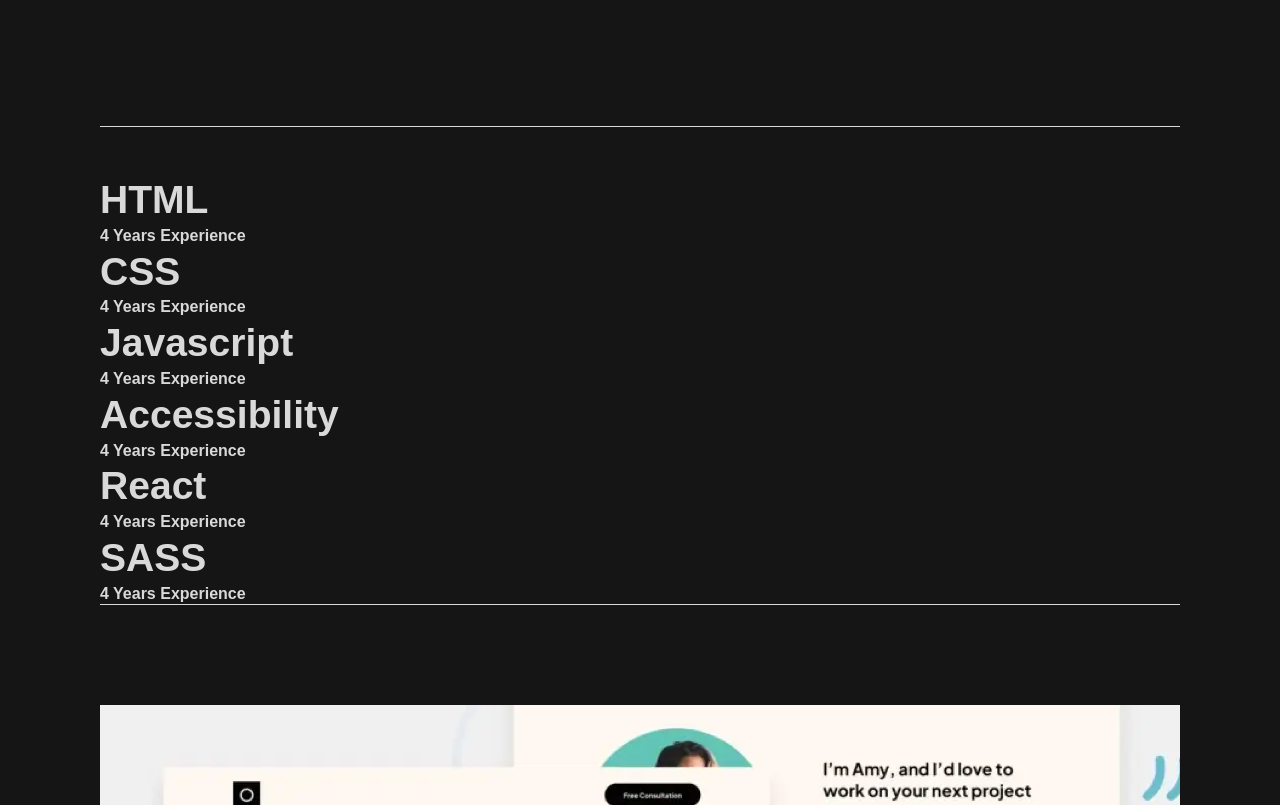
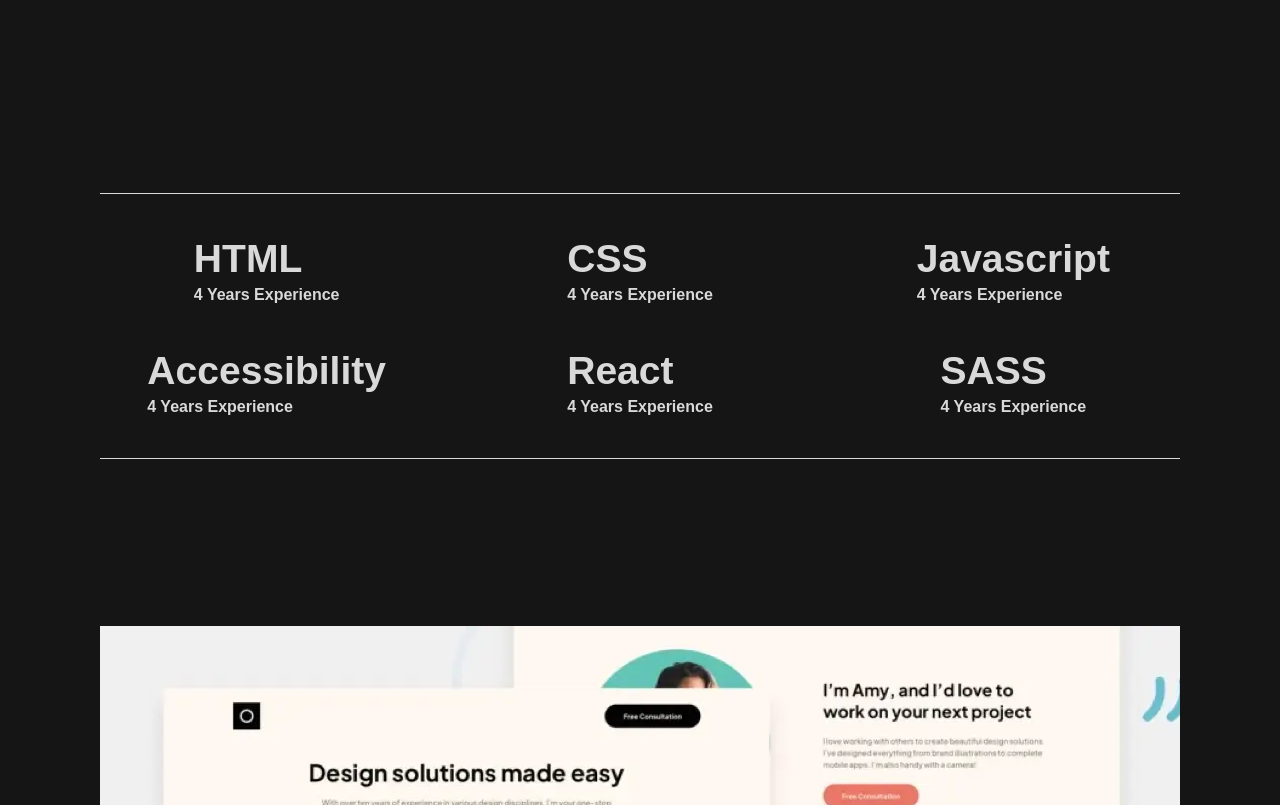
Before and after one commit to Hcmwebs/single-page-dev-portifolio, a React (Vite) app: page / in a window 1280 px wide. Shown: the part 602-1407 px from the top of the page. Built offline with nearby package versions, Linux system fonts and the light colour scheme.

Commit message:
styled the skills section
Signed-off-by: Heze <64218603+Hcmwebs@users.noreply.github.com>

```diff
--- a/src/components/Skills.jsx
+++ b/src/components/Skills.jsx
@@ -5,10 +5,12 @@
 
 const Skills = () => {
 	return (
-		<StyledSection>
-			{skills.map((skill) => {
-				return <SingleSkill key={skill.id} {...skill} />
-			})}
+		<StyledSection className='skills'>
+			<div className='skills'>
+				{skills.map((skill) => {
+					return <SingleSkill key={skill.id} {...skill} />
+				})}
+			</div>
 		</StyledSection>
 	)
 }
--- a/src/styles/Section.styled.jsx
+++ b/src/styles/Section.styled.jsx
@@ -3,9 +3,19 @@
 const StyledSection = styled.section`
 	width: 100%;
 	min-height: 50vh;
-	padding-top:3rem;
-	border-top: 1px solid ${({ theme }) => theme.darkTheme.bodyColor};
-	border-bottom: 1px solid ${({ theme }) => theme.darkTheme.bodyColor};
+	display: grid;
+	place-items: center;
+
+	.skills {
+		width: 100%;
+		padding-block: 2.5rem;
+		display: grid;
+		place-items: center;
+		grid-template-columns: repeat(auto-fit, minmax(311px, 1fr));
+		gap: 2.5rem;
+		border-top: 1px solid ${({ theme }) => theme.darkTheme.bodyColor};
+		border-bottom: 1px solid ${({ theme }) => theme.darkTheme.bodyColor};
+	}
 `
 
 export default StyledSection
```
